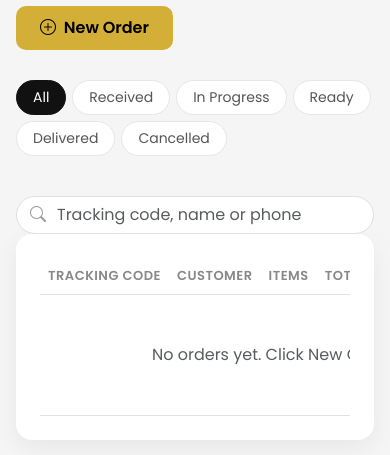
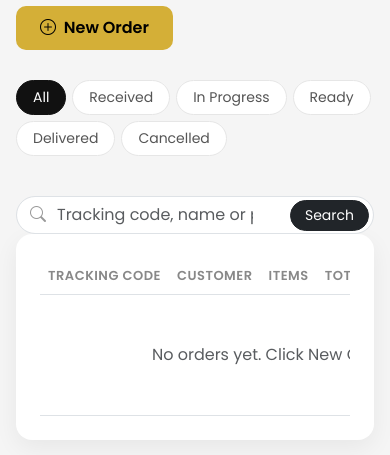
Before and after one commit to Cecebolu/Fortune_needles, a Flask app: page /admin/orders in a window 390 px wide. Shown: the part 170-625 px from the top of the page. Run offline with Flask 3, Linux system fonts and the light colour scheme; a user stored in the database is signed in; data comes from the database, SQL or seed files in the repository; data that the repository does not hold is empty.

Commit message:
Make admin search work as you type and match full names and phones
- Customers, Measurements and Orders filter instantly while typing,
  with a Search button and a clear (x) that keeps other filters
- Every word must match a field, so "flowers okuh" finds Flowers Okuh
- Phone numbers match with or without spaces, dashes or +254

```diff
--- a/routes/admin/__init__.py
+++ b/routes/admin/__init__.py
@@ -1,4 +1,5 @@
 import os
+import re
 import uuid
 from datetime import datetime
 from functools import wraps
@@ -7,6 +8,8 @@ from flask import Blueprint, request, abort, current_app
 from flask_login import login_required, current_user
 from PIL import Image, ImageOps, UnidentifiedImageError
 from werkzeug.utils import secure_filename
+
+from sqlalchemy import and_, or_, func
 
 from extensions import db
 from models import ContactMessage, Notification
@@ -37,6 +40,13 @@ def inject_admin_globals():
         "recent_notifications": Notification.query.order_by(Notification.created_at.desc()).limit(6).all(),
         "latest_notification_id": db.session.query(db.func.max(Notification.id)).scalar() or 0
     }
+
+
+@admin_bp.app_template_filter("dict_without")
+def dict_without(args, key):
+    """The current query string minus one key, e.g. to clear a search but keep the status filter."""
+    from urllib.parse import urlencode
+    return urlencode([(k, v) for k, v in args.items(multi=True) if k != key])
 
 
 @admin_bp.app_template_filter("timeago")
@@ -134,6 +144,32 @@ def form_date(name):
         return None
 
 
+def search_condition(search, columns, phone_columns=()):
+    """Every word typed must match one of the columns (so "flowers okuh" finds Flowers Okuh).
+    Phone numbers match whatever their spacing or prefix: 0719 164 015, +254719164015, 0719164015."""
+
+    conditions = []
+
+    # A search that is only a phone number ("+254 719 164 015") is one number, not four words
+    words = [search.replace(" ", "")] if re.fullmatch(r"[\d\s+()-]+", search.strip()) else search.split()
+
+    for word in words:
+        options = [column.ilike(f"%{word}%") for column in columns]
+
+        digits = re.sub(r"\D", "", word)
+        if digits.startswith("254"):
+            digits = digits[3:]
+        digits = digits.lstrip("0")
+        if len(digits) >= 3:
+            for column in phone_columns:
+                stored = func.replace(func.replace(func.replace(column, " ", ""), "-", ""), "+", "")
+                options.append(stored.ilike(f"%{digits}%"))
+
+        conditions.append(or_(*options))
+
+    return and_(*conditions)
+
+
 def form_float(name):
 
     try:
--- a/routes/admin/customers.py
+++ b/routes/admin/customers.py
@@ -1,11 +1,10 @@
 from urllib.parse import quote
 
 from flask import render_template, request, redirect, url_for, flash, session
-from sqlalchemy import or_
 
 from extensions import db
 from models import User, Measurement
-from routes.admin import admin_bp, admin_required, form_float
+from routes.admin import admin_bp, admin_required, form_float, search_condition
 from utils import make_reset_token, whatsapp_digits, RESET_LINK_HOURS
 
 MEASUREMENT_FIELDS = [
@@ -25,13 +24,10 @@ def search_customers(search):
     query = User.query.filter_by(role="customer")
 
     if search:
-        like = f"%{search}%"
-        query = query.filter(or_(
-            User.first_name.ilike(like),
-            User.last_name.ilike(like),
-            User.username.ilike(like),
-            User.email.ilike(like),
-            User.phone.ilike(like)
+        query = query.filter(search_condition(
+            search,
+            [User.first_name, User.last_name, User.username, User.email, User.phone],
+            phone_columns=[User.phone]
         ))
 
     return query.order_by(User.created_at.desc()).all()
--- a/routes/admin/orders.py
+++ b/routes/admin/orders.py
@@ -1,9 +1,8 @@
 from flask import render_template, request, redirect, url_for, flash
-from sqlalchemy import or_
 
 from extensions import db
 from models import User, Product, Order, OrderItem
-from routes.admin import admin_bp, admin_required, form_date, ORDER_STATUSES, PAYMENT_STATUSES
+from routes.admin import admin_bp, admin_required, form_date, search_condition, ORDER_STATUSES, PAYMENT_STATUSES
 
 
 @admin_bp.route("/orders")
@@ -19,12 +18,10 @@ def admin_orders():
         query = query.filter(Order.order_status == status)
 
     if search:
-        like = f"%{search}%"
-        query = query.filter(or_(
-            Order.tracking_code.ilike(like),
-            User.first_name.ilike(like),
-            User.last_name.ilike(like),
-            User.phone.ilike(like)
+        query = query.filter(search_condition(
+            search,
+            [Order.tracking_code, User.first_name, User.last_name, User.username, User.phone],
+            phone_columns=[User.phone]
         ))
 
     orders = query.order_by(Order.created_at.desc()).all()
--- a/static/css/style.css
+++ b/static/css/style.css
@@ -2397,3 +2397,38 @@ a{
     }
 
 }
+
+
+/* Admin search box: search button + clear (x) */
+.admin-search{
+    display:flex;
+    align-items:center;
+    max-width:460px;
+}
+
+.admin-search .form-control{
+    padding-right:120px;
+}
+
+.admin-search input[type=search]::-webkit-search-cancel-button{
+    display:none;
+}
+
+.admin-search-go{
+    position:absolute;
+    right:5px;
+    border-radius:999px;
+    padding:4px 14px;
+}
+
+.admin-search-clear{
+    position:absolute;
+    right:84px;
+    color:#888;
+    font-size:14px;
+    padding:4px 6px;
+}
+
+.admin-search-clear:hover{
+    color:#000;
+}
--- a/templates/admin/admin_base.html
+++ b/templates/admin/admin_base.html
@@ -192,6 +192,42 @@
 
 {% include "_logout_modal.html" %}
 
+<script>
+// Admin search boxes: filter the table rows instantly while typing.
+// Every word must appear somewhere in the row; phone numbers match with or without spaces/+254.
+document.querySelectorAll("form[data-live-search]").forEach(function (form) {
+    const input = form.querySelector("input[name=q]");
+    const panel = form.closest(".admin-content").querySelector(".admin-panel tbody");
+    if (!input || !panel) return;
+
+    const rows = Array.from(panel.querySelectorAll("tr")).filter(function (row) { return !row.querySelector("td[colspan]"); });
+    const digits = function (text) { return text.replace(/\D/g, "").replace(/^254/, "").replace(/^0+/, ""); };
+
+    const noMatch = document.createElement("tr");
+    noMatch.innerHTML = '<td colspan="12" class="text-center text-muted py-5">No matches. Press Enter to search everything.</td>';
+    noMatch.hidden = true;
+    panel.appendChild(noMatch);
+
+    input.addEventListener("input", function () {
+        const value = input.value.trim().toLowerCase();
+        // A search that is only a phone number ("+254 719 164 015") is one number, not four words
+        const words = /^[\d\s+()-]+$/.test(value) ? [value.replace(/\s/g, "")] : value.split(/\s+/).filter(Boolean);
+        let shown = 0;
+        rows.forEach(function (row) {
+            const text = row.textContent.toLowerCase();
+            const rowDigits = digits(text);
+            const match = words.every(function (word) {
+                const d = digits(word);
+                return text.includes(word) || (d.length >= 3 && rowDigits.includes(d));
+            });
+            row.hidden = !match;
+            if (match) shown++;
+        });
+        noMatch.hidden = shown > 0 || !rows.length;
+    });
+});
+</script>
+
 <!-- New-notification pop-ups -->
 <div class="toast-container position-fixed bottom-0 end-0 p-3 js-toasts"></div>
 
--- a/templates/admin/orders.html
+++ b/templates/admin/orders.html
@@ -14,11 +14,14 @@
 <div class="d-flex justify-content-between align-items-start flex-wrap gap-3">
     {{ filter_tabs("admin.admin_orders", statuses, status, keep={"q": search} if search else {}) }}
 
-    <form method="GET" class="admin-search">
-        {% if status %}<input type="hidden" name="status" value="{{ status }}">{% endif %}
-        <i class="bi bi-search"></i>
-        <input type="text" name="q" value="{{ search }}" class="form-control" placeholder="Tracking code, name or phone">
-    </form>
+<form method="GET" class="admin-search" role="search" data-live-search>
+    {% if status %}<input type="hidden" name="status" value="{{ status }}">{% endif %}
+    <i class="bi bi-search" aria-hidden="true"></i>
+    <input type="search" name="q" value="{{ search }}" class="form-control" placeholder="Tracking code, name or phone"
+           aria-label="Tracking code, name or phone" autocomplete="off">
+    {% if search %}<a href="?{{ request.args|dict_without('q') }}" class="admin-search-clear" title="Clear search" aria-label="Clear search"><i class="bi bi-x-lg"></i></a>{% endif %}
+    <button type="submit" class="btn btn-dark btn-sm admin-search-go">Search</button>
+</form>
 </div>
 
 <div class="admin-panel">
```
Also changed, not shown: templates/admin/customers.html (+7 -4 lines), templates/admin/measurements.html (+7 -4 lines).
